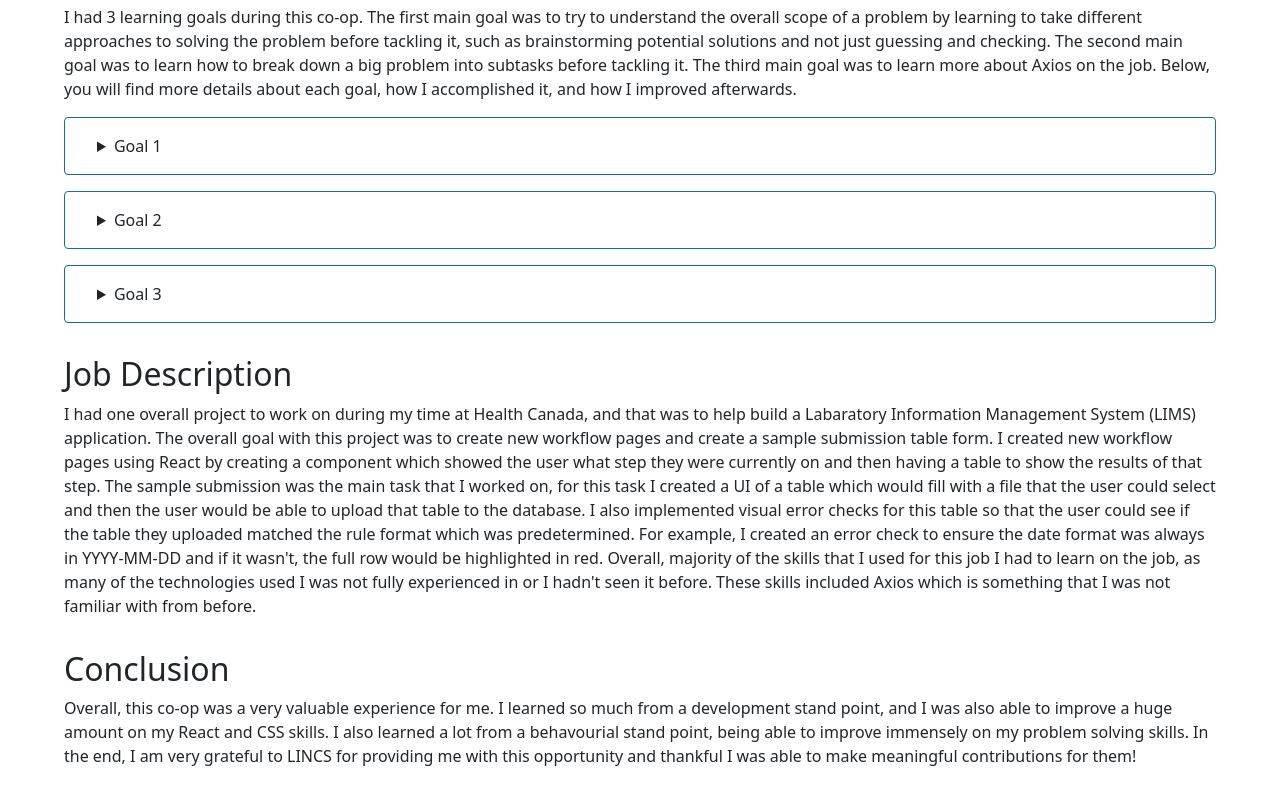
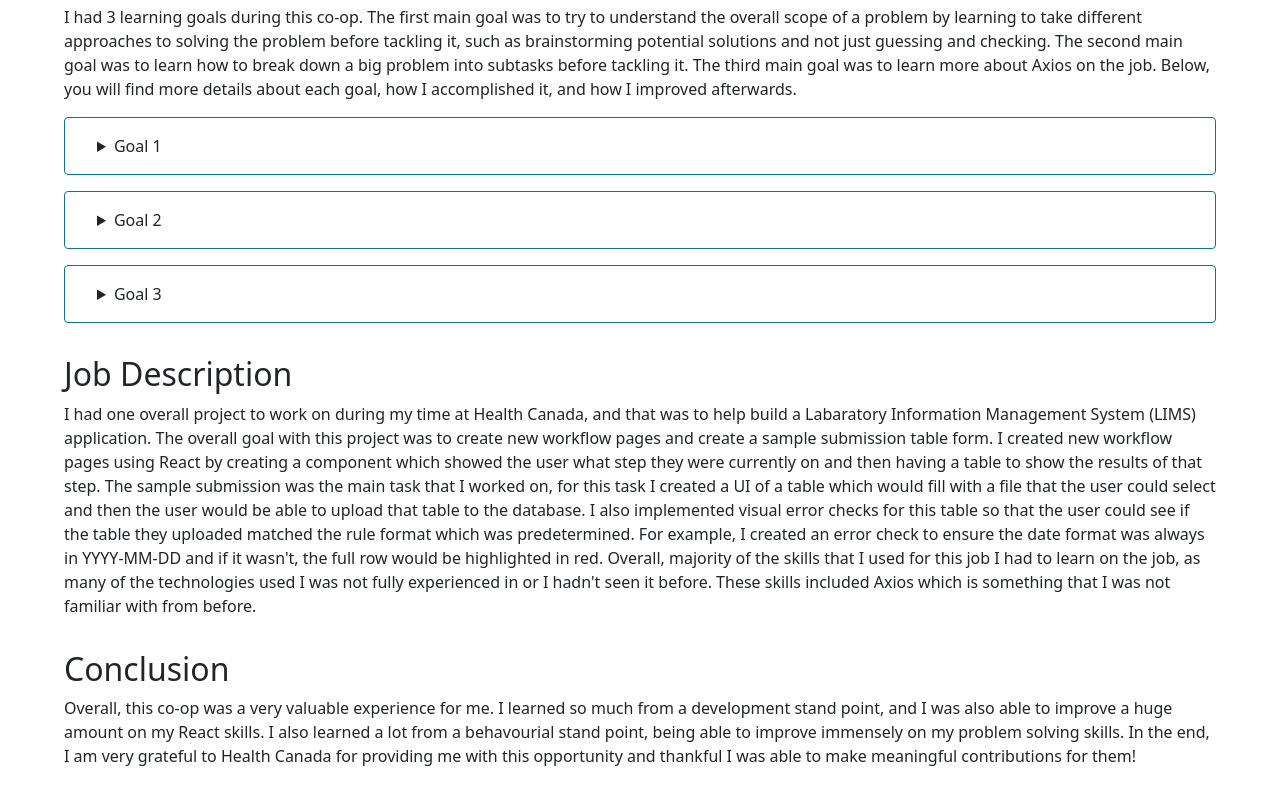
Before and after one commit to irather/hc-work-term-report, a React (Create React App) app: page / in a window 1280 px wide. Shown: the part 614-1414 px from the top of the page. Built offline with nearby package versions, Linux system fonts and the light colour scheme.

Commit message:
updating conclusion

```diff
--- a/src/components/Conclusion.js
+++ b/src/components/Conclusion.js
@@ -8,9 +8,9 @@ function Conclusion() {
       <p>
         Overall, this co-op was a very valuable experience for me. I learned so
         much from a development stand point, and I was also able to improve a
-        huge amount on my React and CSS skills. I also learned a lot from a
-        behavourial stand point, being able to improve immensely on my problem
-        solving skills. In the end, I am very grateful to LINCS for providing me
+        huge amount on my React skills. I also learned a lot from a behavourial
+        stand point, being able to improve immensely on my problem solving
+        skills. In the end, I am very grateful to Health Canada for providing me
         with this opportunity and thankful I was able to make meaningful
         contributions for them!
       </p>
```
